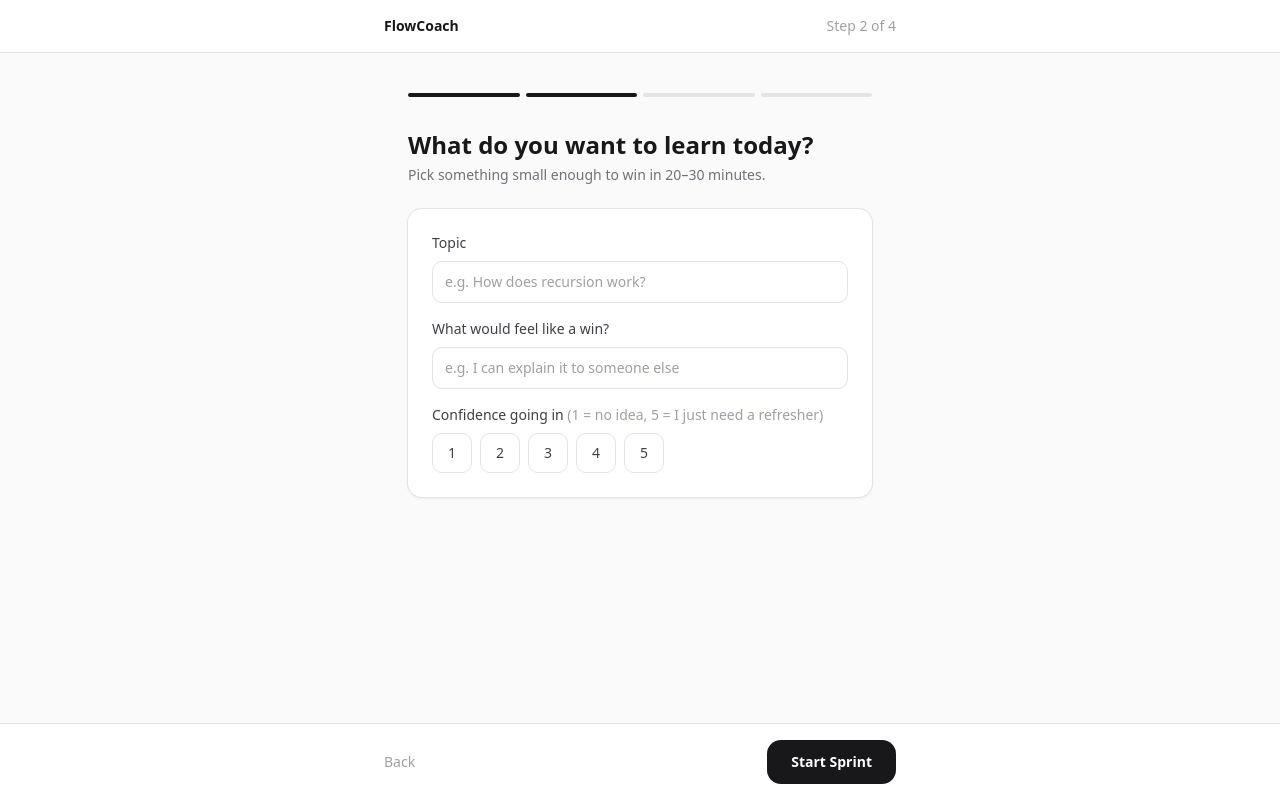
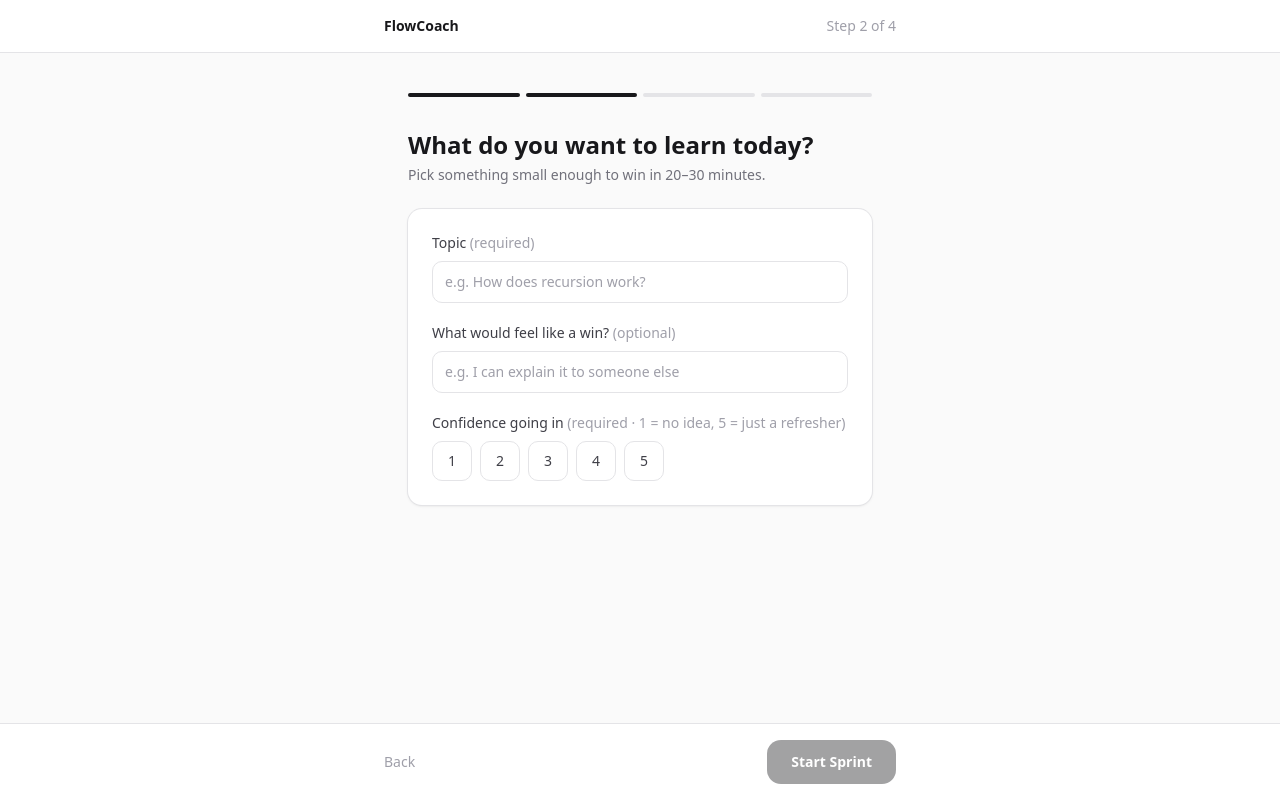
Before and after one commit to cbt-dsotm/flowcoach-app, a Next.js app: page /goal in a window 1280 px wide. Built offline with nearby package versions, Linux system fonts and the light colour scheme.

Commit message:
Session 3: goal screen — controlled inputs, confidence selector, saves to Supabase

```diff
--- /dev/null
+++ b/app/api/goal/route.ts
@@ -0,0 +1,33 @@
+import { NextRequest, NextResponse } from 'next/server'
+import { createServiceClient } from '@/lib/supabase'
+
+export async function POST(req: NextRequest) {
+  const sessionId = req.cookies.get('session_id')?.value
+
+  if (!sessionId) {
+    return NextResponse.json({ error: 'No session ID' }, { status: 400 })
+  }
+
+  const { topic, win_condition, confidence } = await req.json()
+
+  if (!topic) {
+    return NextResponse.json({ error: 'Topic required' }, { status: 400 })
+  }
+
+  const supabase = createServiceClient()
+
+  const { error } = await supabase.from('goals').upsert({
+    session_id: sessionId,
+    topic,
+    win_condition: win_condition ?? null,
+    confidence: confidence ?? null,
+    updated_at: new Date().toISOString(),
+  }, { onConflict: 'session_id' })
+
+  if (error) {
+    console.error('Goal save error:', error)
+    return NextResponse.json({ error: 'Failed to save goal' }, { status: 500 })
+  }
+
+  return NextResponse.json({ ok: true })
+}
--- a/app/goal/page.tsx
+++ b/app/goal/page.tsx
@@ -1,6 +1,41 @@
+'use client'
+
+import { useState } from 'react'
+import { useRouter } from 'next/navigation'
 import Link from 'next/link'
 
 export default function Goal() {
+  const router = useRouter()
+  const [topic, setTopic] = useState('')
+  const [winCondition, setWinCondition] = useState('')
+  const [confidence, setConfidence] = useState<number | null>(null)
+  const [saving, setSaving] = useState(false)
+
+  const canSubmit = topic.trim().length > 0 && confidence !== null
+
+  async function startSprint() {
+    if (!canSubmit) return
+
+    setSaving(true)
+    try {
+      await fetch('/api/goal', {
+        method: 'POST',
+        headers: { 'Content-Type': 'application/json' },
+        body: JSON.stringify({
+          topic: topic.trim(),
+          win_condition: winCondition.trim() || null,
+          confidence,
+        }),
+        credentials: 'include',
+      })
+    } catch {
+      // Non-blocking — navigate anyway
+    } finally {
+      setSaving(false)
+      router.push('/sprint')
+    }
+  }
+
   return (
     <div className="flex min-h-screen flex-col bg-zinc-50">
       <header className="border-b border-zinc-200 bg-white px-6 py-4">
@@ -26,34 +61,47 @@ export default function Goal() {
             </p>
           </div>
 
-          <div className="flex flex-col gap-4 rounded-xl bg-white p-6 shadow-sm ring-1 ring-zinc-200">
+          <div className="flex flex-col gap-5 rounded-xl bg-white p-6 shadow-sm ring-1 ring-zinc-200">
             <div className="flex flex-col gap-2">
-              <label className="text-sm font-medium text-zinc-700">Topic</label>
+              <label className="text-sm font-medium text-zinc-700">
+                Topic <span className="text-zinc-400 font-normal">(required)</span>
+              </label>
               <input
                 type="text"
                 placeholder="e.g. How does recursion work?"
-                className="rounded-lg border border-zinc-200 px-3 py-2.5 text-sm text-zinc-900 placeholder-zinc-400 focus:border-zinc-500 focus:outline-none"
-              />
-            </div>
-
-            <div className="flex flex-col gap-2">
-              <label className="text-sm font-medium text-zinc-700">What would feel like a win?</label>
-              <input
-                type="text"
-                placeholder="e.g. I can explain it to someone else"
+                value={topic}
+                onChange={e => setTopic(e.target.value)}
                 className="rounded-lg border border-zinc-200 px-3 py-2.5 text-sm text-zinc-900 placeholder-zinc-400 focus:border-zinc-500 focus:outline-none"
               />
             </div>
 
             <div className="flex flex-col gap-2">
               <label className="text-sm font-medium text-zinc-700">
-                Confidence going in <span className="text-zinc-400 font-normal">(1 = no idea, 5 = I just need a refresher)</span>
+                What would feel like a win? <span className="text-zinc-400 font-normal">(optional)</span>
+              </label>
+              <input
+                type="text"
+                placeholder="e.g. I can explain it to someone else"
+                value={winCondition}
+                onChange={e => setWinCondition(e.target.value)}
+                className="rounded-lg border border-zinc-200 px-3 py-2.5 text-sm text-zinc-900 placeholder-zinc-400 focus:border-zinc-500 focus:outline-none"
+              />
+            </div>
+
+            <div className="flex flex-col gap-2">
+              <label className="text-sm font-medium text-zinc-700">
+                Confidence going in <span className="text-zinc-400 font-normal">(required · 1 = no idea, 5 = just a refresher)</span>
               </label>
               <div className="flex gap-2">
                 {[1, 2, 3, 4, 5].map((n) => (
                   <button
                     key={n}
-                    className="flex h-10 w-10 items-center justify-center rounded-lg border border-zinc-200 text-sm font-medium text-zinc-700 transition-colors hover:border-zinc-400 hover:bg-zinc-50"
+                    onClick={() => setConfidence(n)}
+                    className={`flex h-10 w-10 items-center justify-center rounded-lg border text-sm font-medium transition-colors ${
+                      confidence === n
+                        ? 'border-zinc-900 bg-zinc-900 text-white'
+                        : 'border-zinc-200 text-zinc-700 hover:border-zinc-400 hover:bg-zinc-50'
+                    }`}
                   >
                     {n}
                   </button>
@@ -69,12 +117,13 @@ export default function Goal() {
           <Link href="/onboarding" className="text-sm text-zinc-400 hover:text-zinc-600">
             Back
           </Link>
-          <Link
-            href="/sprint"
-            className="rounded-xl bg-zinc-900 px-6 py-3 text-sm font-semibold text-white transition-colors hover:bg-zinc-700"
+          <button
+            onClick={startSprint}
+            disabled={!canSubmit || saving}
+            className="rounded-xl bg-zinc-900 px-6 py-3 text-sm font-semibold text-white transition-colors hover:bg-zinc-700 disabled:opacity-40"
           >
-            Start Sprint
-          </Link>
+            {saving ? 'Saving…' : 'Start Sprint'}
+          </button>
         </div>
       </footer>
     </div>
```
